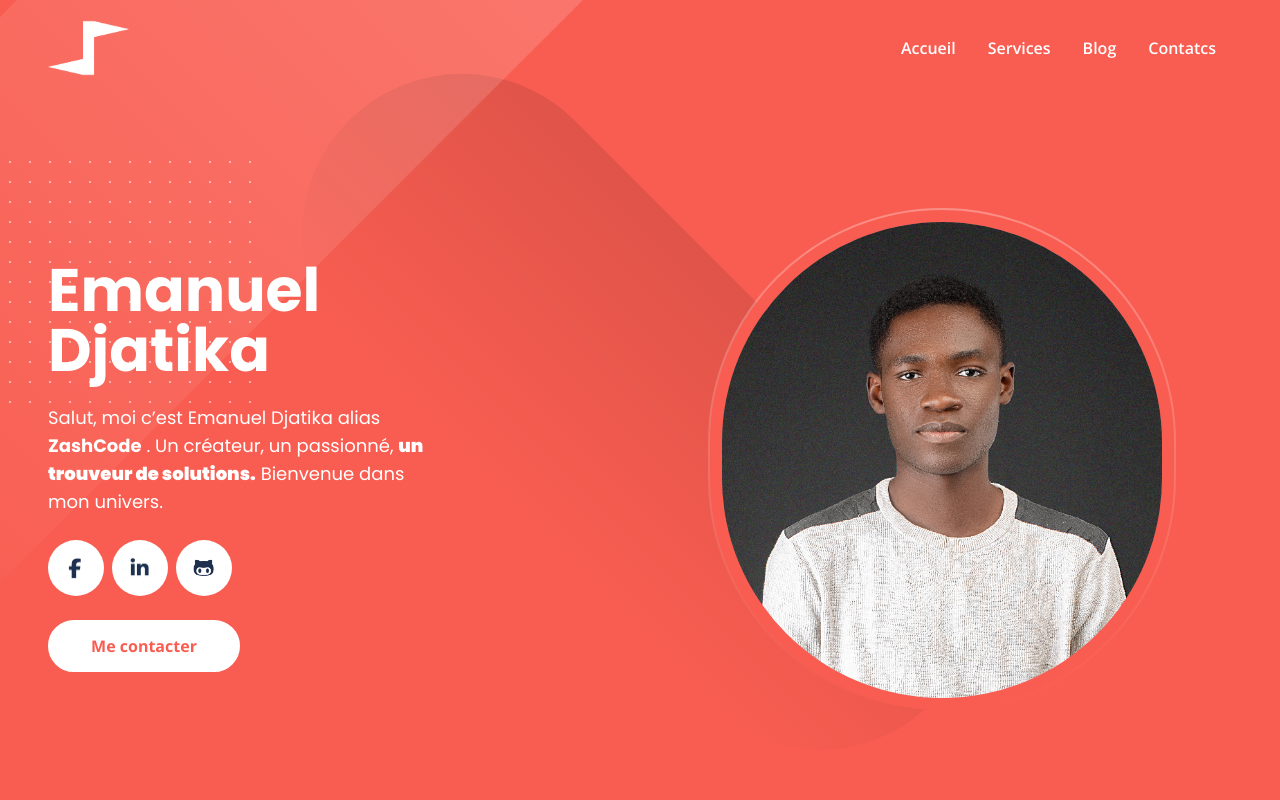
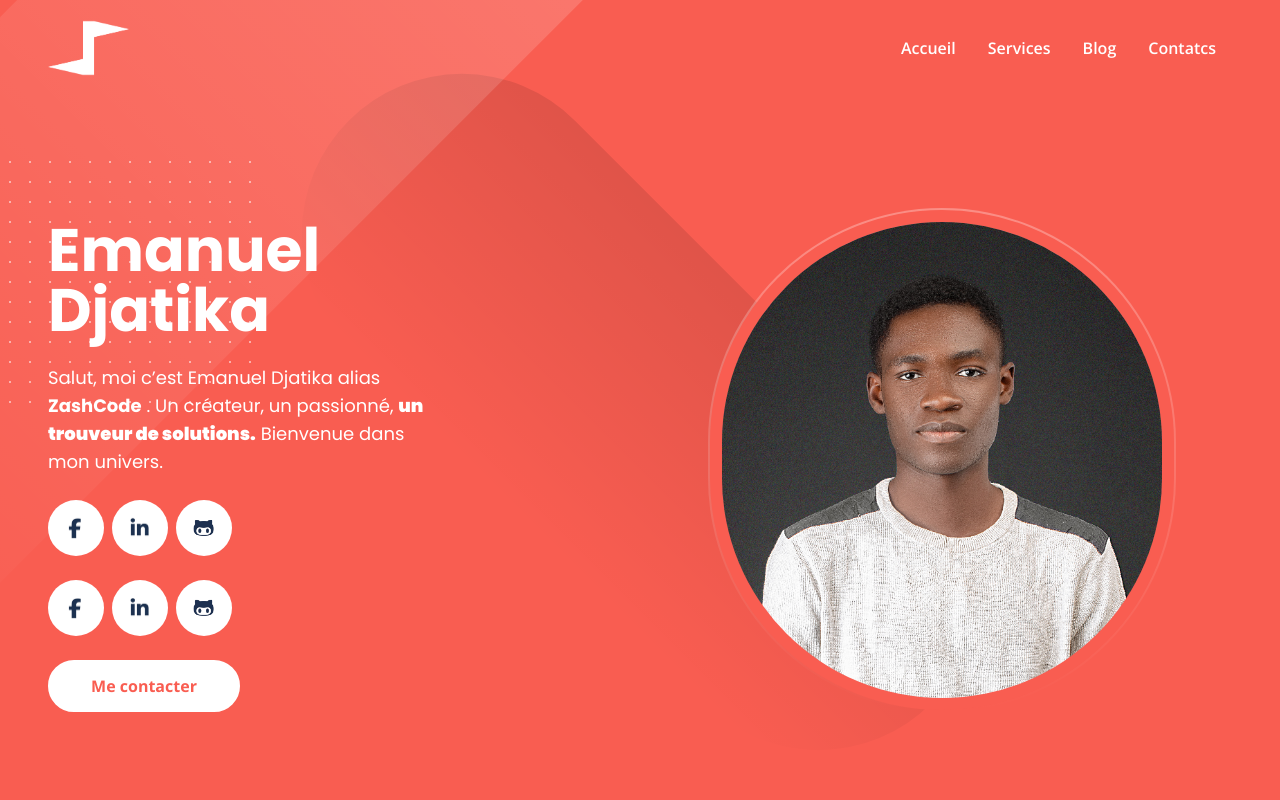
Before and after one commit to MnD3v/emanuel-djatika, a Next.js app: page / in a window 1280 px wide. Shown: the top 800 px of the page. Built offline with nearby package versions, Linux system fonts and the light colour scheme; a web font is replaced by a local one.

Commit message:
oublie pas l'objectif

```diff
--- a/src/app/compents/presentation.tsx
+++ b/src/app/compents/presentation.tsx
@@ -39,7 +39,19 @@ const Presentation = () => {
 
                     className='text-lg'>Salut, moi c’est Emanuel Djatika alias <span className='font-bold'>ZashCode</span> .
                     Un créateur, un passionné, <span className='font-black'>un trouveur de solutions.</span> Bienvenue dans mon univers.</motion.p>
-                <div className="my-6 flex gap-2">
+                    <div className="my-6 flex gap-2">
+                    {socials.map((element, index) => (
+                        <motion.a
+                        key={element.icon}
+                        variants={Animations.leftToRight({ duration: 0.3*index , inverse: true})}
+                        href={element.link} target='_blank'>
+                            <div className="bg-white hover:bg-morange h-14 w-14 rounded-full flex flex-col items-center justify-center">
+                                <img
+                                    src={`/icons/${element.icon}`} alt="" className="h-6" />
+                            </div>
+                        </motion.a>
+                    ))}
+                </div>      <div className="my-6 flex gap-2">
                     {socials.map((element, index) => (
                         <motion.a
                         key={element.icon}
--- a/src/app/layout.tsx
+++ b/src/app/layout.tsx
@@ -24,10 +24,11 @@ export default function RootLayout({
   children: React.ReactNode;
 }>) {
 
-  const socials = [{ icon: "facebook.png", link: "" },
-  { icon: "linkedin.png", link: "" },
-  { icon: "twitter.png", link: "" },
-  { icon: "youtube.png", link: "" },
+  const socials = [{ icon: "facebook.png", link: "https://web.facebook.com/emanuel.djatika.7?locale=fr_FR" },
+    { icon: "linkedin.png", link: "https://www.linkedin.com/in/emanuel-djatika-283390276/" },
+    { icon: "github.png", link: "https://github.com/em-djatika" },
+
+
 
   ]
   return (
@@ -51,12 +52,18 @@ export default function RootLayout({
               <img src="/logo.png" alt="" className="w-12" />
               <p className="w-80 mt-6">Chez ZashCode, des solutions web et mobiles sur mesure pour donner vie à vos projets avec efficacité et innovation.</p>
               <div className="my-6 flex gap-2">
-                {socials.map((element) => (
-                  <div key={element.icon} className="bg-white h-14 w-14 rounded-lg flex flex-col items-center justify-center">
-                    <img src={`/icons/${element.icon}`} alt="" className="h-6" />
-                  </div>
-                ))}
-              </div>
+                    {socials.map((element, index) => (
+                        <a
+                        key={element.icon}
+
+                        href={element.link} target='_blank'>
+                            <div className="bg-white hover:bg-morange h-14 w-14 rounded-full flex flex-col items-center justify-center">
+                                <img
+                                    src={`/icons/${element.icon}`} alt="" className="h-6" />
+                            </div>
+                        </a>
+                    ))}
+                </div>
             </div>
             <div className="pt-6 w-80">
               <h3>
```
